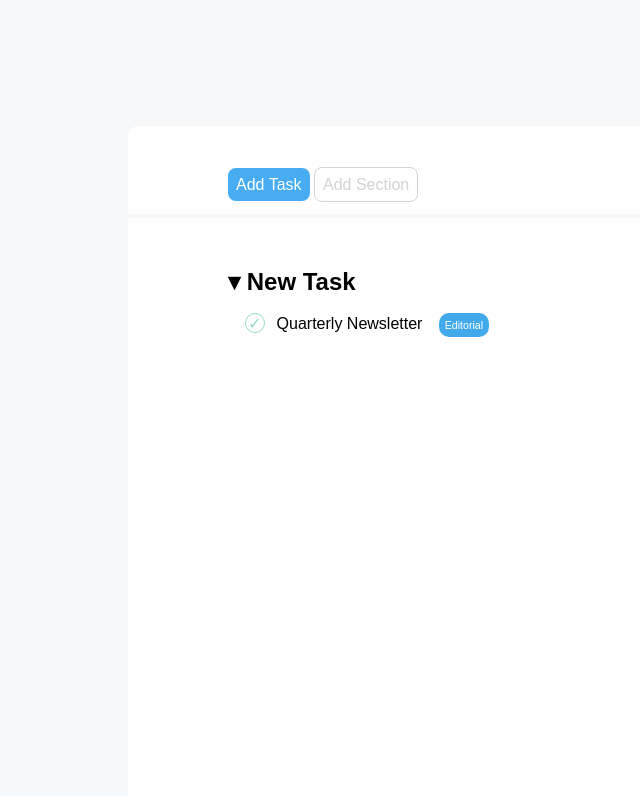
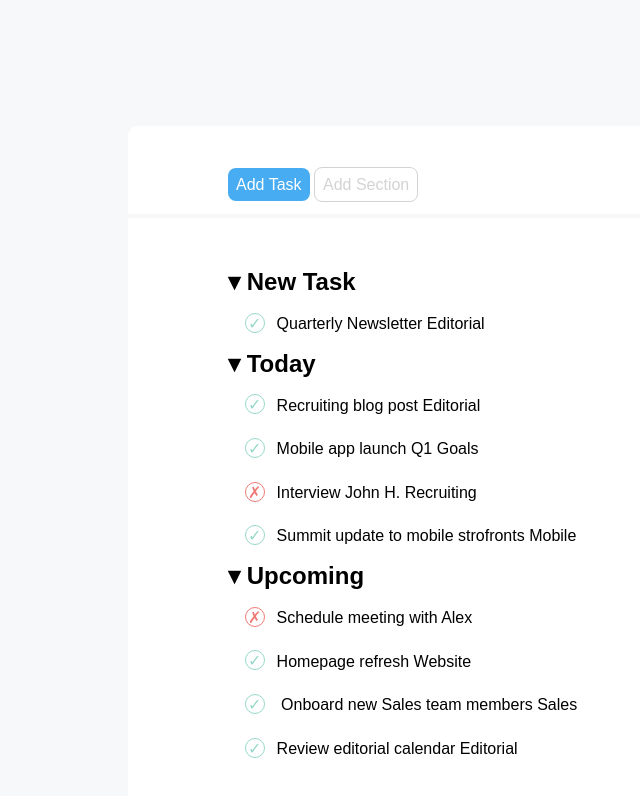
Before and after one commit to CarmeloZiino/html-css-toboolist, a plain HTML site: page index.html in a window 1280 px wide. Shown: the part 92-888 px from the top of the page, without its empty margins (0-640 px from the left). Drawn offline with Linux system fonts and the light colour scheme.

Commit message:
Corretti attributi class agli span

```diff
--- a/css/style.css
+++ b/css/style.css
@@ -84,6 +84,18 @@ padding: 5px;
 
 }
 
+.ballot {
+    color: #EE7B76;
+    border: 1px solid #EE7B76;
+    border-radius: 50%;
+    width: 20px;
+    height: 20px;
+    display: inline-block;
+    text-align: center;
+    margin: 2%
+
+}
+
 .type {
     font-size: 8pt;
     color: white;
--- a/index.html
+++ b/index.html
@@ -31,10 +31,36 @@
 
                 <!-- Dati ToDoList -->
                  <div class="check-list">
+
                     <p class="title-check-list"> <span>&#9662</span> New Task</p>
-                    <p class="list">
-                        <span class="check-mark">&#10003;</span>Quarterly Newsletter <span class="type">Editorial</span>
-                    </p>
+                    <div class="list">
+                        <p><span class="check-mark">&#10003;</span>Quarterly Newsletter <span class="type-editotial">Editorial</span></p>
+                    </div>
+
+                    <p class="title-check-list"> <span>&#9662</span> Today</p>
+                    <div class="list">
+                        <p> <span class="check-mark">&#10003;</span>Recruiting blog post <span class="type-editotial">Editorial</span> </p>
+
+                        <p> <span class="check-mark">&#10003;</span>Mobile app launch <span class="type-q-goals">Q1 Goals</span></p>
+
+                        <p> <span class="ballot">&#10007;</span>Interview John H. <span class="type-recruting">Recruiting</span></p>
+
+                        <p> <span class="check-mark">&#10003;</span>Summit update to mobile strofronts <span class="type-mobile">Mobile</span></p>
+
+                    </div>
+
+                    <p class="title-check-list"> <span>&#9662</span> Upcoming</p>
+                    <div class="list">
+                        <p> <span class="ballot">&#10007;</span>Schedule meeting with Alex </p>
+
+                        <p> <span class="check-mark">&#10003;</span>Homepage refresh <span class="type-website">Website</span></p>
+
+                        <p> <span class="check-mark">&#10003;</span> Onboard new Sales team members <span class="type-sales">Sales</span></p>
+
+                        <p> <span class="check-mark">&#10003;</span>Review editorial calendar <span class="type-editotial">Editorial</span></p>
+
+                    </div>
+
                  </div>
           </div>
 
```
